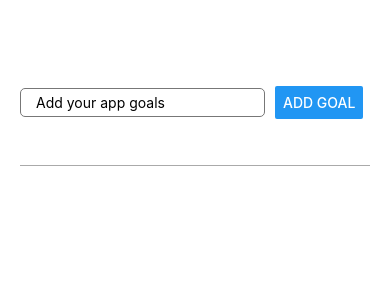
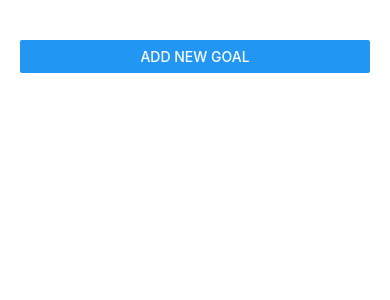
Before and after one commit to roopsBee/goals-app, a React Native app: screen / in a window 390 px wide. Shown: the top 300 px of the page. Built offline with nearby package versions, Linux system fonts and the light colour scheme.

Commit message:
add modal

```diff
--- a/App.tsx
+++ b/App.tsx
@@ -1,5 +1,5 @@
 import { useState } from 'react';
-import { FlatList, StyleSheet, View } from 'react-native';
+import { Button, FlatList, StyleSheet, View } from 'react-native';
 import GoalInput from './components/GoalInput';
 import GoalItem from './components/GoalItem';
 
@@ -24,8 +24,9 @@ export type GoalItemType = {
 
 export default function App() {
   const [goals, setGoals] = useState<GoalItemType[]>([]);
+  const [isModalVisible, setIsModalVisible] = useState(false);
 
-  const pressHandler = (textInput: string) => {
+  const goalPressHandler = (textInput: string) => {
     setGoals([...goals, { name: textInput, id: Math.random() }]);
   };
 
@@ -33,9 +34,15 @@ export default function App() {
     const newGoals = goals.filter((goal) => goal.id !== id);
     setGoals(newGoals);
   };
+
+  const addGoalPressHandler = () => {
+    setIsModalVisible(true);
+  };
+
   return (
     <View style={styles.container}>
-      <GoalInput pressHandler={pressHandler} />
+      <Button title="Add new goal" onPress={addGoalPressHandler} />
+      <GoalInput isModalOpen={isModalVisible} pressHandler={goalPressHandler} />
       <View style={styles.goalsContainer}>
         <FlatList
           data={goals}
--- a/components/GoalInput.tsx
+++ b/components/GoalInput.tsx
@@ -1,31 +1,41 @@
 import { useState } from 'react';
-import { Button, StyleSheet, TextInput, View } from 'react-native';
+import { Button, Modal, StyleSheet, TextInput, View } from 'react-native';
 
 const styles = StyleSheet.create({
   inputContainer: {
     display: 'flex',
-    flexDirection: 'row',
+    flexDirection: 'column',
     flex: 1,
     alignItems: 'center',
+    justifyContent: 'center',
     borderBottomWidth: 1,
     borderBottomColor: '#aaa',
+    marginHorizontal: 10,
   },
   textInput: {
-    width: '70%',
+    width: '100%',
     borderWidth: 1,
     borderColor: '#777',
-    marginRight: 10,
     padding: 5,
-    paddingLeft: 15,
+    paddingHorizontal: 15,
     borderRadius: 5,
+    marginBottom: 15,
+  },
+  buttonsContainer: {
+    flexDirection: 'row',
+  },
+  button: {
+    width: '30%',
+    marginHorizontal: 10,
   },
 });
 
 type GoalInputType = {
   pressHandler: (textInput: string) => void;
+  isModalOpen: boolean;
 };
 
-const GoalInput = ({ pressHandler }: GoalInputType) => {
+const GoalInput = ({ pressHandler, isModalOpen }: GoalInputType) => {
   const [textInput, setTextInput] = useState('');
 
   const textInputHandler = (text: string) => {
@@ -33,12 +43,15 @@ const GoalInput = ({ pressHandler }: GoalInputType) => {
   };
 
   return (
+    <Modal visible={isModalOpen} animationType={'slide'}>
       <View style={styles.inputContainer}>
         <TextInput
           onChangeText={textInputHandler}
           style={styles.textInput}
           placeholder="Add your app goals"
         />
+        <View style={styles.buttonsContainer}>
+          <View style={styles.button}>
             <Button
               title="Add goal"
               onPress={() => {
@@ -46,6 +59,12 @@ const GoalInput = ({ pressHandler }: GoalInputType) => {
               }}
             />
           </View>
+          <View style={styles.button}>
+            <Button title="Cancel" />
+          </View>
+        </View>
+      </View>
+    </Modal>
   );
 };
 
--- a/components/GoalItem.tsx
+++ b/components/GoalItem.tsx
@@ -5,8 +5,6 @@ const styles = StyleSheet.create({
   goal: {
     borderRadius: 5,
     marginBottom: 10,
-    paddingHorizontal: 15,
-    paddingVertical: 10,
     marginHorizontal: 20,
     borderColor: '#999',
     borderWidth: 1,
@@ -14,6 +12,8 @@ const styles = StyleSheet.create({
   },
   goalText: {
     color: 'white',
+    paddingHorizontal: 15,
+    paddingVertical: 10,
   },
 });
 
@@ -25,15 +25,16 @@ function GoalItem({
   deleteGoalHandler: (id: number) => void;
 }) {
   return (
+    <View style={styles.goal}>
       <Pressable
+        android_ripple={{ color: '#10ab7a' }}
         onPress={() => {
           deleteGoalHandler(item.id);
         }}
       >
-      <View style={styles.goal}>
         <Text style={styles.goalText}>{item.name}</Text>
+      </Pressable>
     </View>
-    </Pressable>
   );
 }
 
```
Lines whose indentation alone changed are shown as unchanged.
